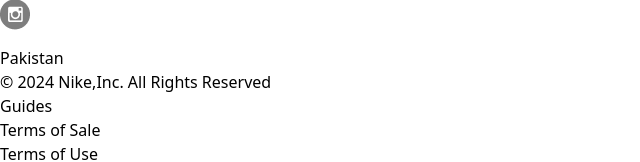
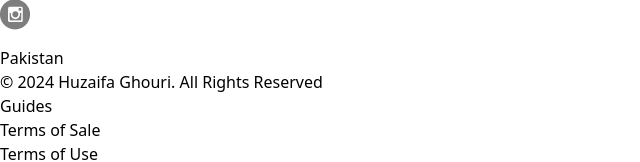
Before and after one commit to HuzaifaGhouri08/UIUX-Hackathon-Template-3, a Next.js app: page / in a window 1280 px wide. Shown: the part 9347-9509 px from the top of the page, without its empty margins (0-640 px from the left). Built offline with nearby package versions, Linux system fonts and the light colour scheme.

Commit message:
Update Footer.tsx
Own Name Footer

```diff
--- a/src/app/Components/Footer.tsx
+++ b/src/app/Components/Footer.tsx
@@ -37,7 +37,7 @@
 
 
 
-                <ul className="flex gap-4  sm:mt-[12%]">
+                <ul className="flex justify-center gap-4  sm:mt-[12%]">
                     <li><Image src={tweet} alt="tweet" /></li>
                     <li><Image src={fb} alt="fb" /></li>
                     <li><Image src={yt} alt="yt" /></li>
@@ -47,11 +47,11 @@
 
 <div className="sm:flex sm:items-center justify-between ">
 <div className="flex flex-col sm:flex-row sm:items-center sm:gap-2">
-        <div className="flex items-center mt-4">
+        <div className="flex justify-center items-center mt-4">
             <Image src={location} alt="pak" className="w-6 h-5"/>
             <p className="text-white text-[14px]">Pakistan</p>
         </div>
-        <p className="text-[#7E7E7E] text-[12px] mt-2 sm:mt-4">&copy; 2024 Nike,Inc. All Rights Reserved</p>
+        <p className="text-[#7E7E7E] text-[12px] mt-2 sm:mt-4">&copy; 2024 Huzaifa Ghouri. All Rights Reserved</p>
         </div>
         <ul className="text-[#7E7E7E] text-[11px] flex mt-2 gap-4 sm:text-[12px] sm:mt-4">
             <li>Guides</li>
```
